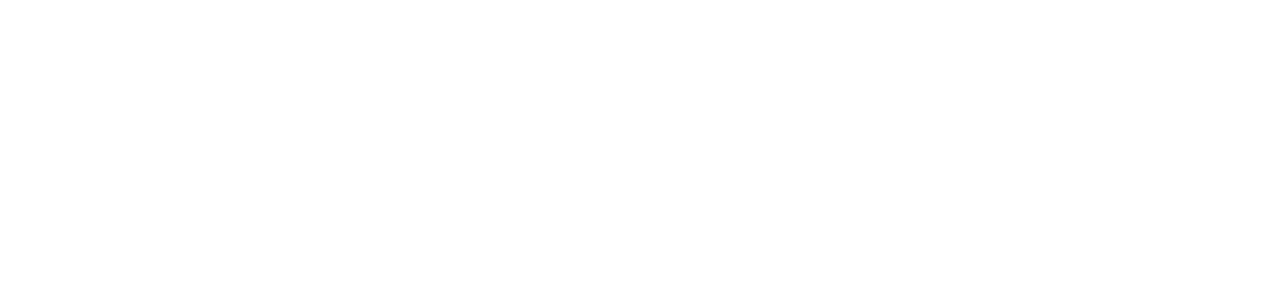
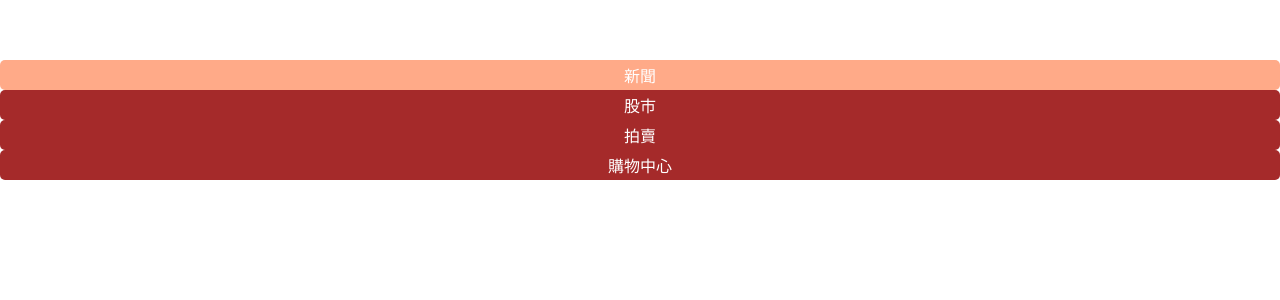
Before and after one commit to katelove/vue-practice, a Vue app: page /colorWord in a window 1280 px wide. Shown: the top 300 px of the page. Built offline with nearby package versions, Linux system fonts and the light colour scheme.

Commit message:
add v-for button

```diff
--- a/src/router/index.js
+++ b/src/router/index.js
@@ -50,6 +50,11 @@
         path: "/btn",
         name: "button",
         component: () => import("@/views/Buttona"),
+    },
+    {
+        path: "/colorWord",
+        name: "colorWord",
+        component: () => import("@/views/colorWord"),
     }
 ]
 
--- /dev/null
+++ b/src/views/colorWord/index.vue
@@ -0,0 +1,45 @@
+<template lang="">
+  <div>
+    <ul>
+      <li
+        v-for="(item, index) in titileName"
+        :key="index"
+        class="item"
+        :class="{ active: index === activeIndex }"
+        @click="activeIndex = index"
+      >
+        {{ item }}
+      </li>
+    </ul>
+  </div>
+</template>
+<script>
+export default {
+  name: "colorWord",
+  data() {
+    return {
+      titileName: ["新聞", "股市", "拍賣", "購物中心"],
+      activeIndex: 0,
+      isActive: false
+    };
+  }
+};
+</script>
+<style>
+* {
+  margin: 0;
+  padding: 0;
+  box-sizing: border-box;
+}
+.item {
+  background: brown;
+  color: white;
+  border-radius: 5px;
+  padding: 3px;
+  cursor: pointer;
+}
+.active {
+  background-color: #fa8;
+  color: #fff;
+}
+</style>
```
Also changed, not shown: src/components/Icon.vue (added, +21 -0 lines), src/views/BtnComponents/BaseBtn.vue (added, +54 -0 lines), src/views/BtnComponents/Icon.vue (added, +13 -0 lines), src/views/BtnComponents/index.vue (added, +13 -0 lines).
